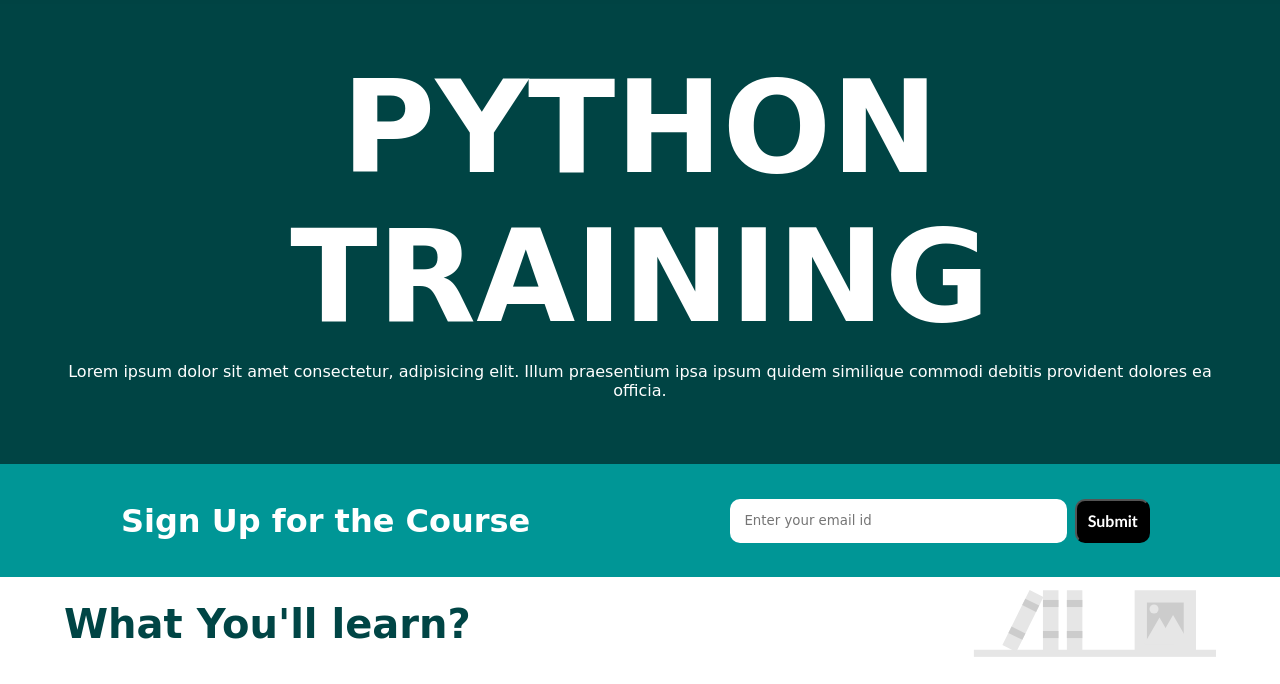
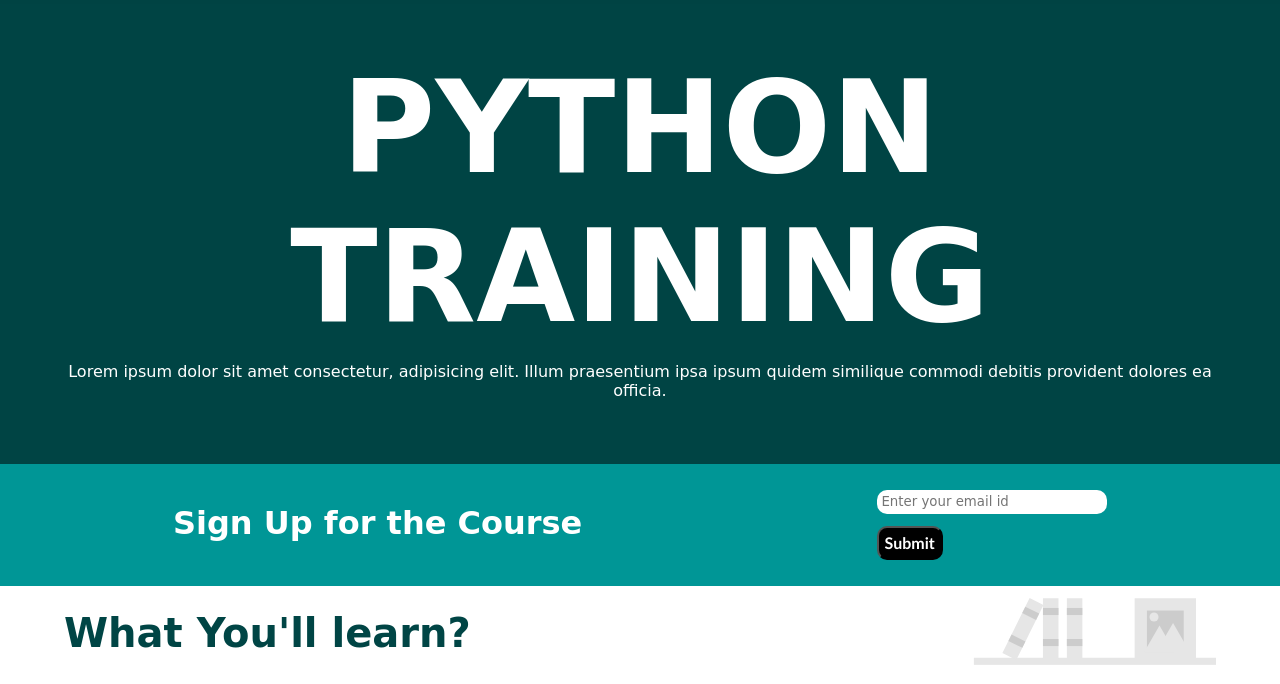
Before and after one commit to Monishmohanan/Monishmohanan.github.io, a plain HTML site: page index.html in a window 1280 px wide. Shown: the part 68-752 px from the top of the page. Drawn offline with Linux system fonts and the light colour scheme.

Commit message:
Update index.html

```diff
--- a/index.html
+++ b/index.html
@@ -24,6 +24,12 @@
             }
             .container p{
                 width: 50%;
+            }
+            .sign-up{
+                flex-wrap: nowrap;
+            }
+            #sign-up-input{
+                flex-wrap: nowrap;
             }
         }
         *{
@@ -112,6 +118,7 @@
             display: flex;
             justify-content: space-around;
             align-items: center;
+            flex-wrap: wrap;
 
         }
 
@@ -119,15 +126,22 @@
             font-weight: bold;
             font-size: 2rem;
             font-family: cursive;
+            margin-bottom: 1%;
 
         }
 
-        .sign-up input[name="email"]{
-            padding: 3.5%;
+        #sign-up-input{
+            display: flex;
+            flex-wrap: wrap;
+        }
+
+        #sign-up-input input[name="email"]{
+            padding: 2%;
             margin-right: 2%;
             border-radius: 10px;
             border: none;
-            width: 30vw;
+            width: 100%;
+            margin-bottom: 5%;
         }
 
         .sign-up-btn{
@@ -219,8 +233,8 @@
         <div>
             <p>Sign Up for the Course</p>
         </div>
-        <div>
-            <form class="sign-up">
+        <div id="sign-up-input">
+            <form>
                 <input type="email" placeholder="Enter your email id" name="email">
                 <input type="submit" name="signup" class="sign-up-btn">
             </form>
```
